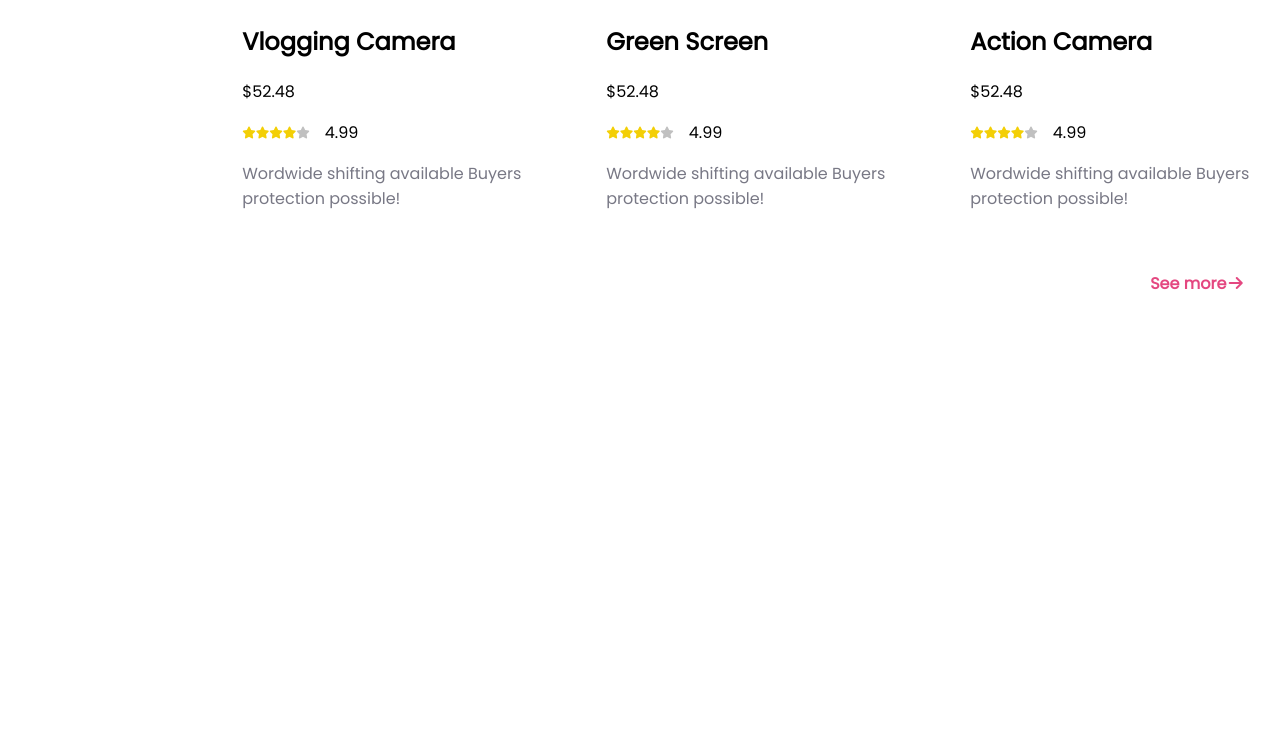
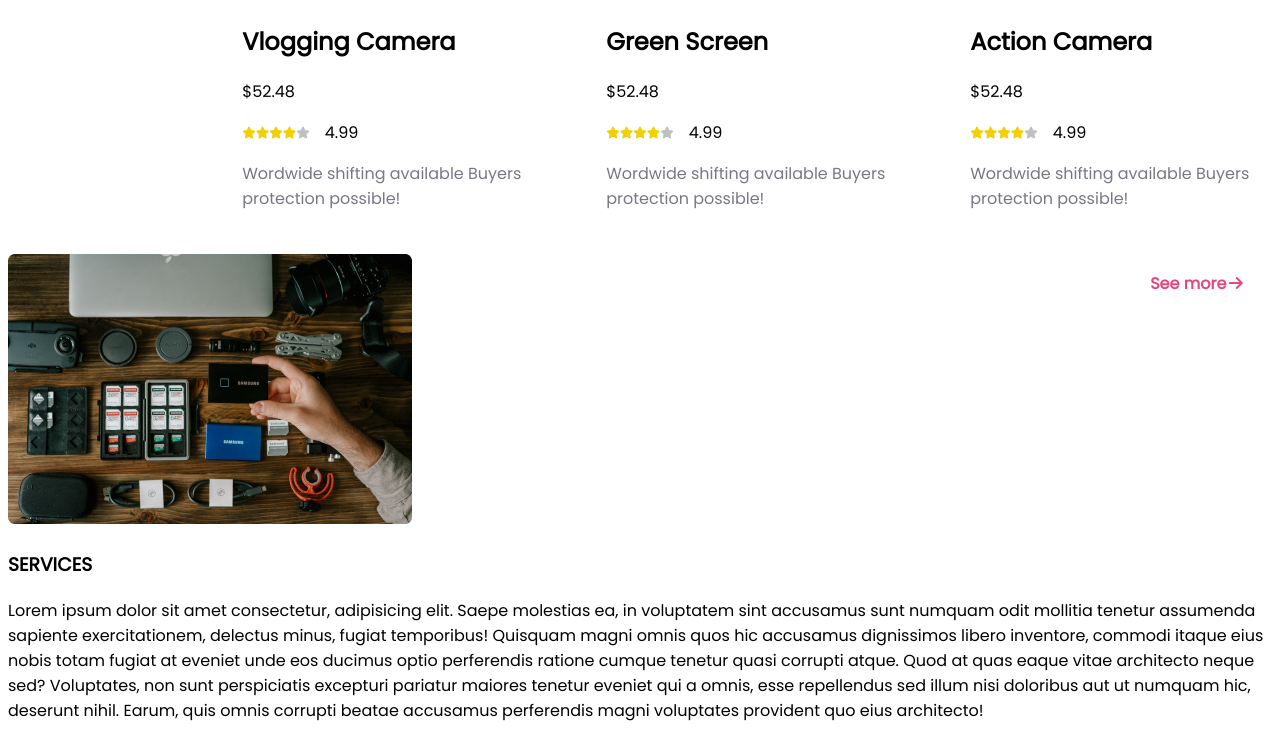
Before and after one commit to habibahmed12345/Assignment-2, a plain HTML site: page index.html in a window 1280 px wide. Shown: the part 2488-3227 px from the top of the page. Before the commit the page ends 2784 px from the top, so only its background shows below. Drawn offline with Linux system fonts and the light colour scheme.

Commit message:
second part added

```diff
--- a/index.html
+++ b/index.html
@@ -196,6 +196,18 @@
                     </div>
                </article>
            </section>
+
+           <section>
+               <article class="featured">
+                   <div class="featured-image">
+                    <img src="images/gear.png" alt="">
+                   </div>
+                   <div class="products-place">
+                    <h1>SERVICES</h1>
+                    <P>Lorem ipsum dolor sit amet consectetur, adipisicing elit. Saepe molestias ea, in voluptatem sint accusamus sunt numquam odit mollitia tenetur assumenda sapiente exercitationem, delectus minus, fugiat temporibus! Quisquam magni omnis quos hic accusamus dignissimos libero inventore, commodi itaque eius nobis totam fugiat at eveniet unde eos ducimus optio perferendis ratione cumque tenetur quasi corrupti atque. Quod at quas eaque vitae architecto neque sed? Voluptates, non sunt perspiciatis excepturi pariatur maiores tenetur eveniet qui a omnis, esse repellendus sed illum nisi doloribus aut ut numquam hic, deserunt nihil. Earum, quis omnis corrupti beatae accusamus perferendis magni voluptates provident quo eius architecto!</P>
+                   </div>
+               </article>
+           </section>
         </main>
     </header>
 
```
